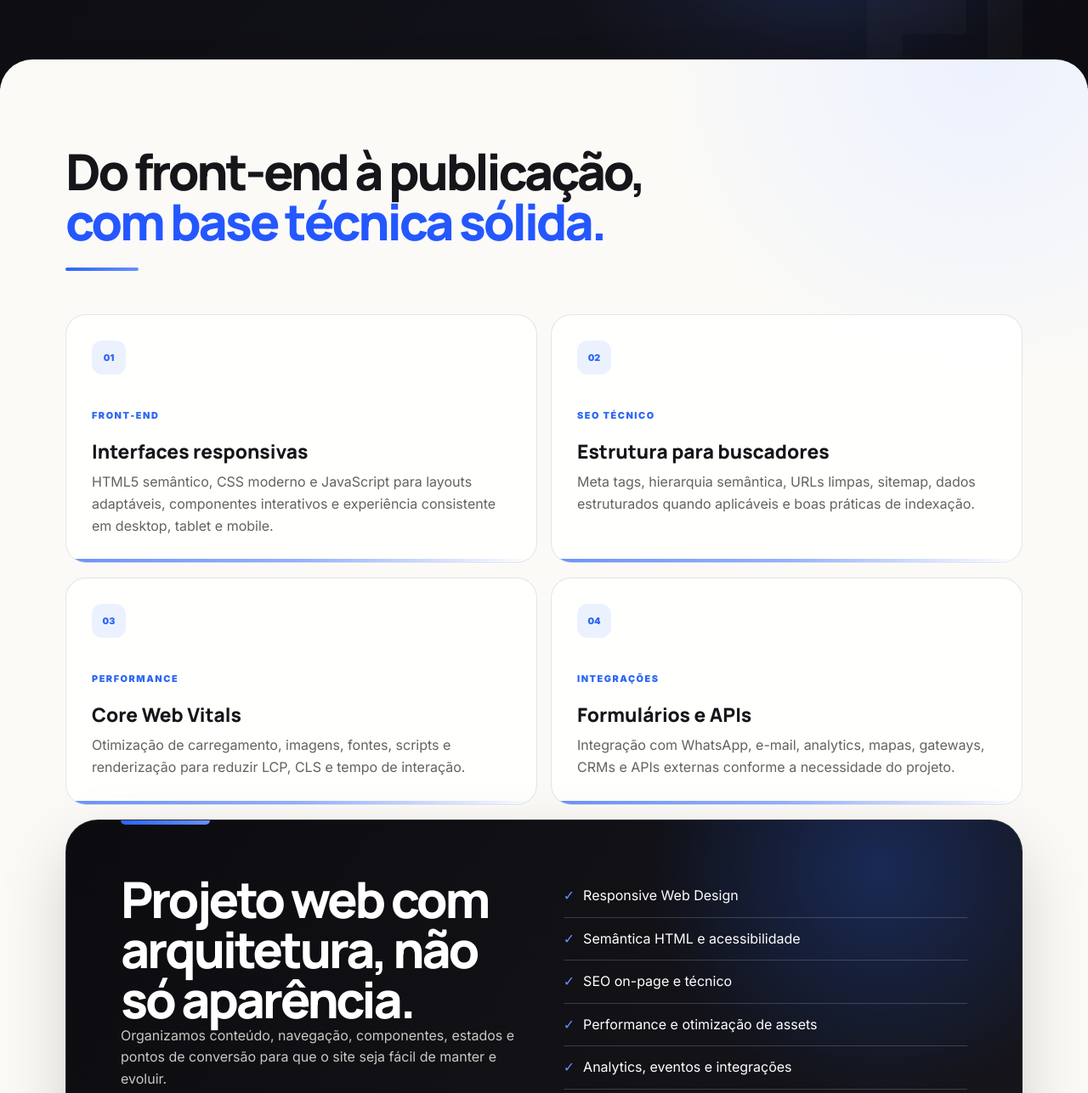
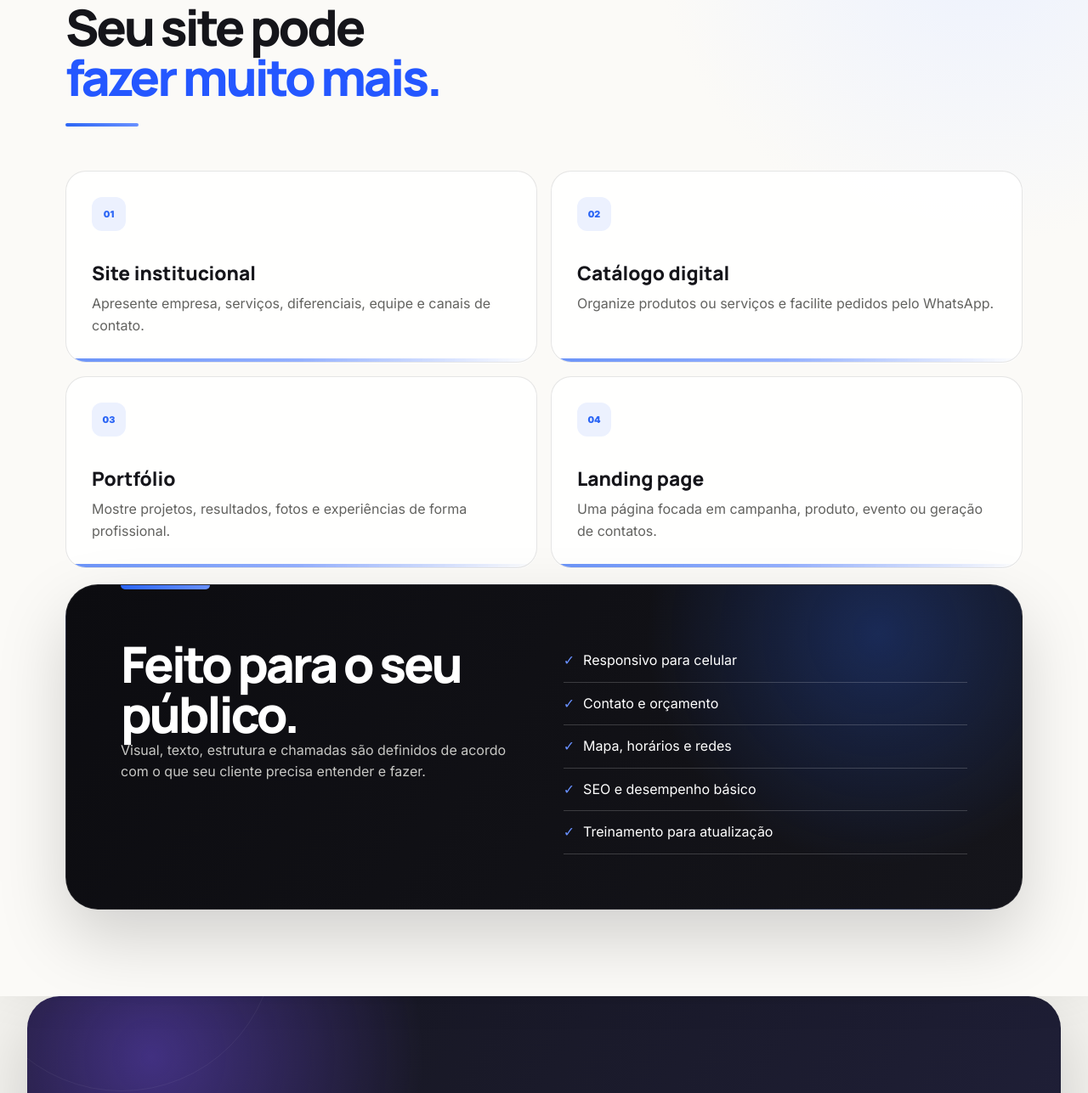
Before and after one commit to Fantaticproject/Fantastic, a plain HTML site: page sites.html in a window 1280 px wide. Shown: the part 761-2048 px from the top of the page at 85% size. Drawn offline with Linux system fonts and the light colour scheme.

Commit message:
Add files via upload

```diff
--- a/sites.html
+++ b/sites.html
@@ -12,7 +12,7 @@
 </head>
 <body data-page="servicos">
 <header class="header">
-<a class="logo" href="index.html"><img src="assets/fantastic-logo-main.png" alt="Fantastic"/></a><button class="menu">Menu</button>
+<a class="logo" href="index.html">FANTASTIC!</a><button class="menu">Menu</button>
 <nav class="nav">
 <a href="index.html">Início</a><a data-nav="servicos" href="servicos.html">Serviços</a><a href="solucoes.html">Soluções</a><a href="portfolio.html">Projetos</a><a class="nav-cta" href="contato.html">Contato</a>
 </nav>
@@ -23,34 +23,72 @@
 <main>
 <section class="page-hero tint-blue">
 <div>
-<span class="eyebrow">SERVIÇO 01 · DESENVOLVIMENTO WEB</span>
-<h1>Sites rápidos, responsivos<br/><span class="blue">e preparados para conversão.</span></h1>
-<p class="lead">Desenvolvemos interfaces web sob medida com arquitetura responsiva, SEO técnico, performance, acessibilidade e integrações para transformar presença digital em uma ferramenta de negócio.</p>
+<span class="eyebrow">SERVIÇO 01 · SITES</span>
+<h1>Seu espaço na<br/><span class="blue">internet.</span></h1>
+<p class="lead">
+            Sites pensados para mostrar valor, transmitir confiança e
+            transformar visitas em conversas.
+          </p>
 </div>
 </section>
 <section class="page-section white">
-<h2>Do front-end à publicação,<br/><span class="blue">com base técnica sólida.</span></h2>
+<h2>Seu site pode<br/><span class="blue">fazer muito mais.</span></h2>
 <div class="feature-grid">
-<div class="feature"><span class="feature-kicker">FRONT-END</span><h3>Interfaces responsivas</h3><p>HTML5 semântico, CSS moderno e JavaScript para layouts adaptáveis, componentes interativos e experiência consistente em desktop, tablet e mobile.</p></div>
-<div class="feature"><span class="feature-kicker">SEO TÉCNICO</span><h3>Estrutura para buscadores</h3><p>Meta tags, hierarquia semântica, URLs limpas, sitemap, dados estruturados quando aplicáveis e boas práticas de indexação.</p></div>
-<div class="feature"><span class="feature-kicker">PERFORMANCE</span><h3>Core Web Vitals</h3><p>Otimização de carregamento, imagens, fontes, scripts e renderização para reduzir LCP, CLS e tempo de interação.</p></div>
-<div class="feature"><span class="feature-kicker">INTEGRAÇÕES</span><h3>Formulários e APIs</h3><p>Integração com WhatsApp, e-mail, analytics, mapas, gateways, CRMs e APIs externas conforme a necessidade do projeto.</p></div>
+<div class="feature">
+<h3>Site institucional</h3>
+<p>
+              Apresente empresa, serviços, diferenciais, equipe e canais de
+              contato.
+            </p>
+</div>
+<div class="feature">
+<h3>Catálogo digital</h3>
+<p>
+              Organize produtos ou serviços e facilite pedidos pelo WhatsApp.
+            </p>
+</div>
+<div class="feature">
+<h3>Portfólio</h3>
+<p>
+              Mostre projetos, resultados, fotos e experiências de forma
+              profissional.
+            </p>
+</div>
+<div class="feature">
+<h3>Landing page</h3>
+<p>
+              Uma página focada em campanha, produto, evento ou geração de
+              contatos.
+            </p>
+</div>
 </div>
 <div class="wide-card">
-<div><h2>Projeto web com arquitetura, não só aparência.</h2><p>Organizamos conteúdo, navegação, componentes, estados e pontos de conversão para que o site seja fácil de manter e evoluir.</p></div>
-<ul class="list"><li>Responsive Web Design</li><li>Semântica HTML e acessibilidade</li><li>SEO on-page e técnico</li><li>Performance e otimização de assets</li><li>Analytics, eventos e integrações</li></ul>
+<div>
+<h2>Feito para o seu público.</h2>
+<p>
+              Visual, texto, estrutura e chamadas são definidos de acordo com o
+              que seu cliente precisa entender e fazer.
+            </p>
+</div>
+<ul class="list">
+<li>Responsivo para celular</li>
+<li>Contato e orçamento</li>
+<li>Mapa, horários e redes</li>
+<li>SEO e desempenho básico</li>
+<li>Treinamento para atualização</li>
+</ul>
 </div>
 </section>
 <section class="cta">
 <h2>Vamos criar um site que trabalhe pelo seu negócio?</h2>
 <div class="actions">
-<a class="button light" href="portfolio-lite/marmitex/index.html">Abrir exemplo de site</a>
+<a class="button light" href="contato.html?tipo=Site">Pedir orçamento</a>
 <a class="button ghost" href="portfolio.html">Ver exemplos de sites</a>
 </div>
 </section>
 </main>
 <footer class="footer">
-<a class="logo" href="index.html"><img src="assets/fantastic-logo-main.png" alt="Fantastic"/></a>
+<a class="logo" href="index.html">FANTASTIC!</a>
 <p>Sites sob medida.</p>
 <p>© 2026 Fantastic!</p>
 </footer>
```
Also changed, not shown: automacoes.html (+1 -1 lines).
